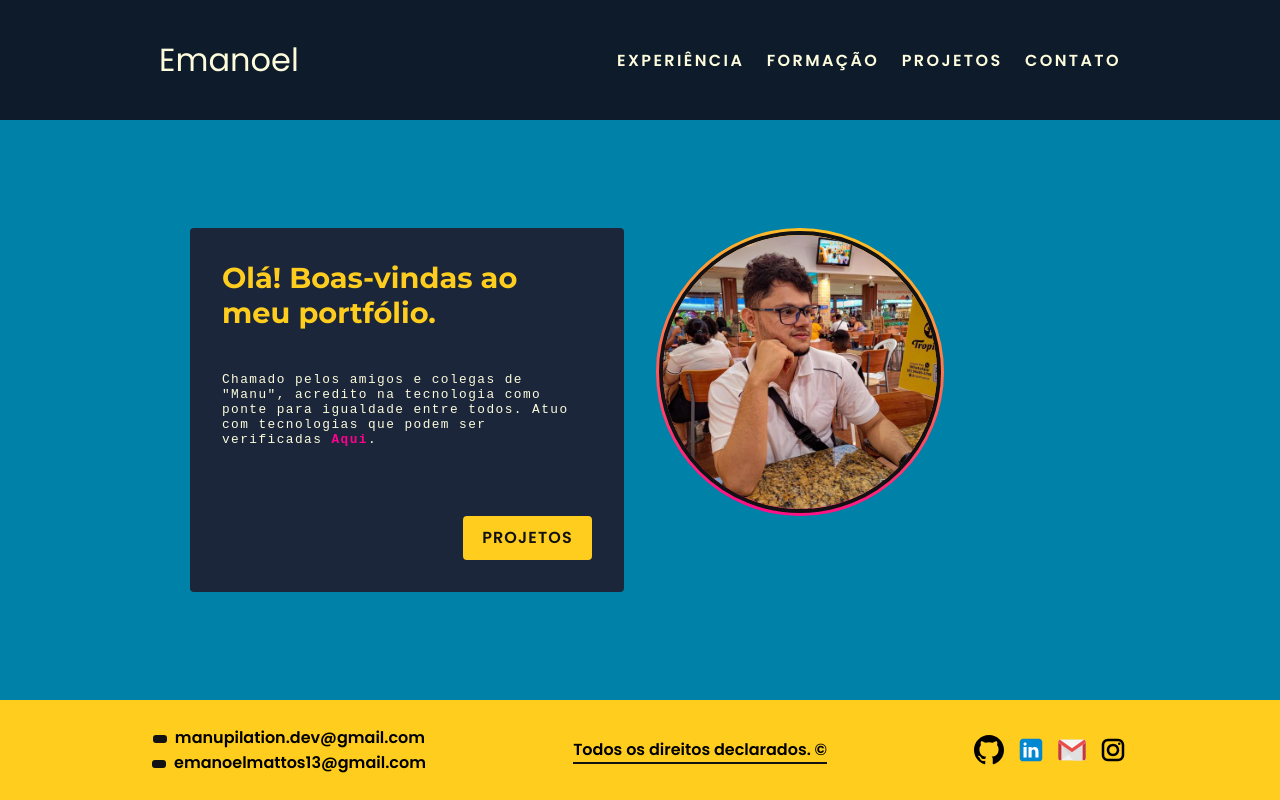
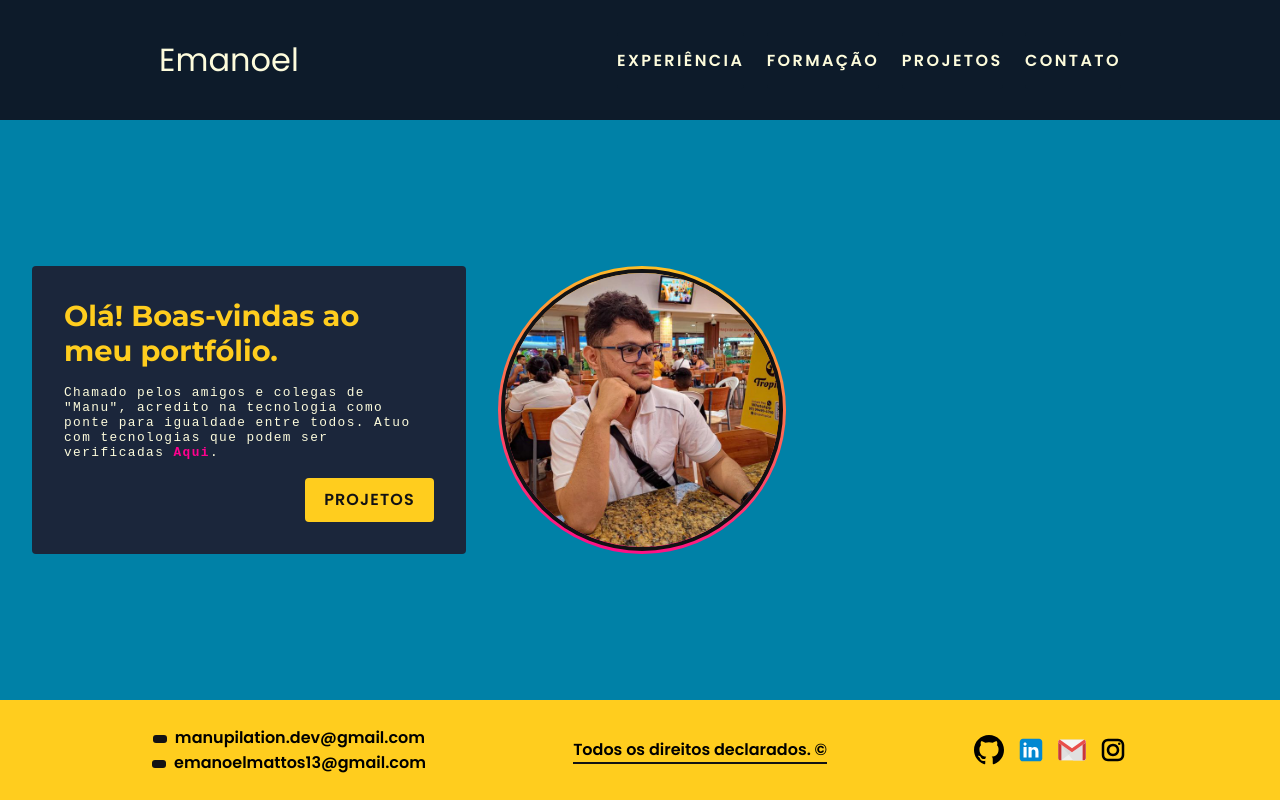
Before and after one commit to manupilation/manupilation.github.io, a React (Vite) app in the folder personal-page-app/: page / in a window 1280 px wide. Built offline with nearby package versions, Linux system fonts and the light colour scheme.

Commit message:
refactor: remove global display grid

```diff
--- a/personal-page-app/src/globalStyles.css
+++ b/personal-page-app/src/globalStyles.css
@@ -23,14 +23,8 @@
 }
 
 #root {
-  display: grid;
-  justify-items: center;
-  width: 100%;
-  height: 100vh;
+  display: flex;
+  flex-direction: column;
+  justify-content: space-between;
+  min-height: 100vh;
 }
-
-@media (max-width: 350px) {
-  #root {
-    height: 210vh;
-  }
-}
```
